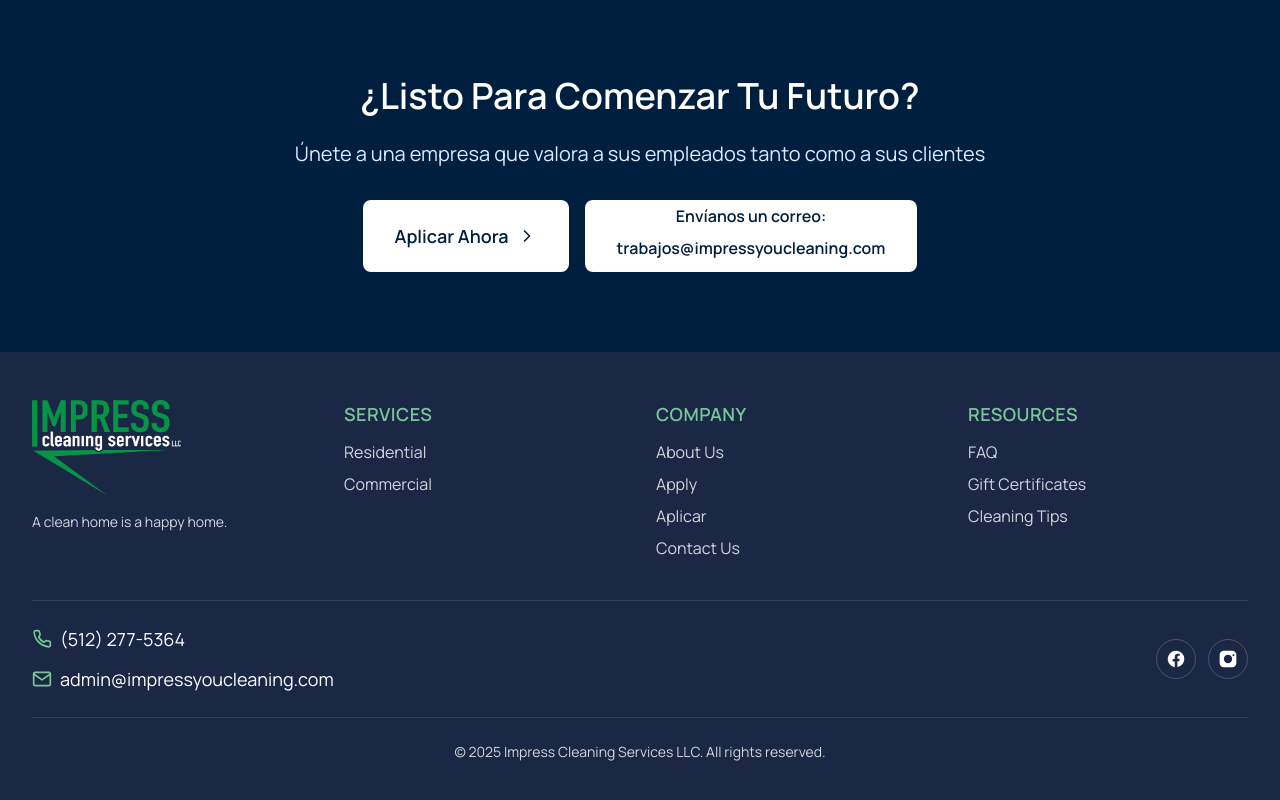
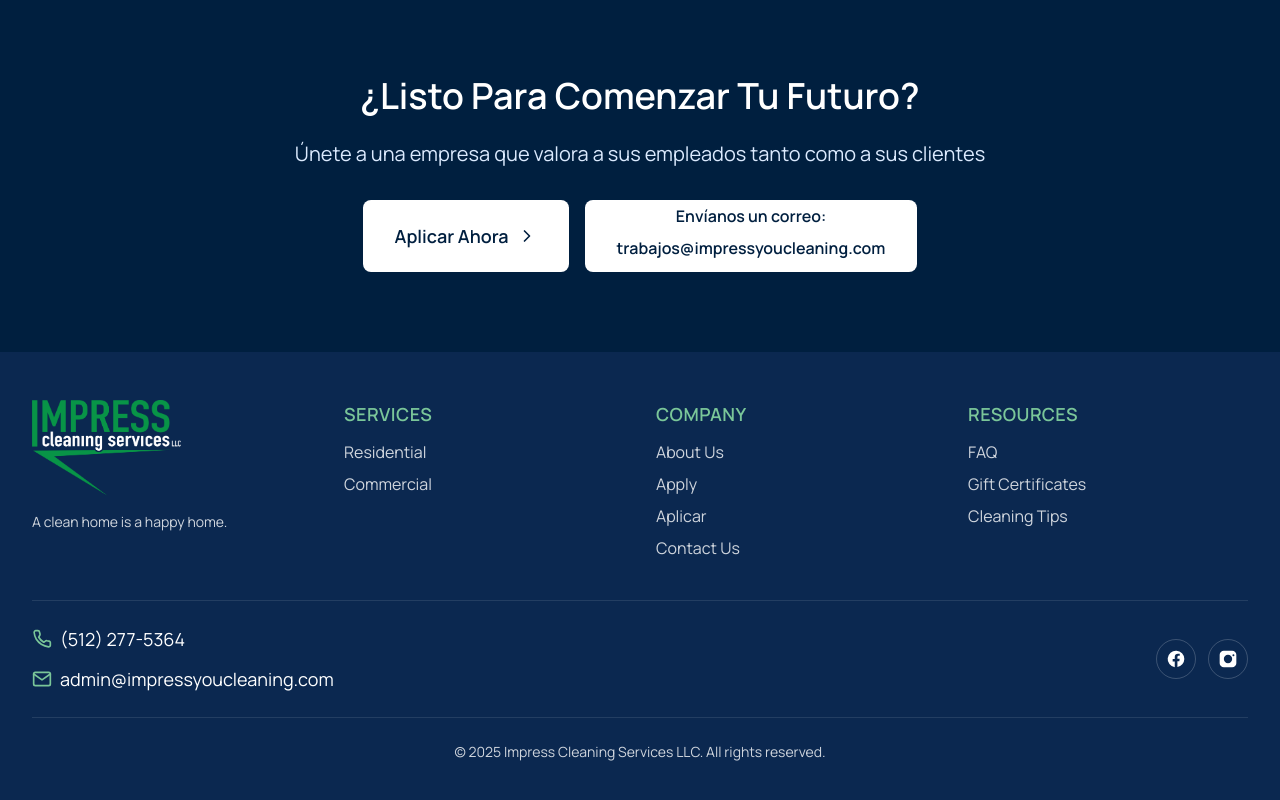
Before and after one commit to resp23f/impress-cleaning-site, a Next.js app: page /aplicar in a window 1280 px wide. Shown: the part 3096-3896 px from the top of the page. Built offline with nearby package versions, Linux system fonts and the light colour scheme.

Commit message:
add changes to home page

```diff
--- a/src/components/Footer.jsx
+++ b/src/components/Footer.jsx
@@ -18,7 +18,7 @@
   const year = new Date().getFullYear();
 
   return (
-    <footer className="relative z-10 bg-[#1B2845] text-white py-12 px-6 md:px-8">
+    <footer className="relative z-10 bg-[#0B2850] text-white py-12 px-6 md:px-8">
       <div className="max-w-7xl mx-auto">
 
         {/* Top Section - Logo and Contact */}
```
